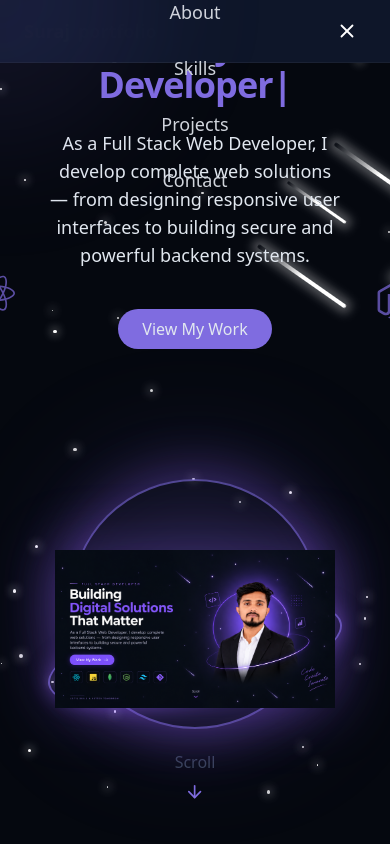
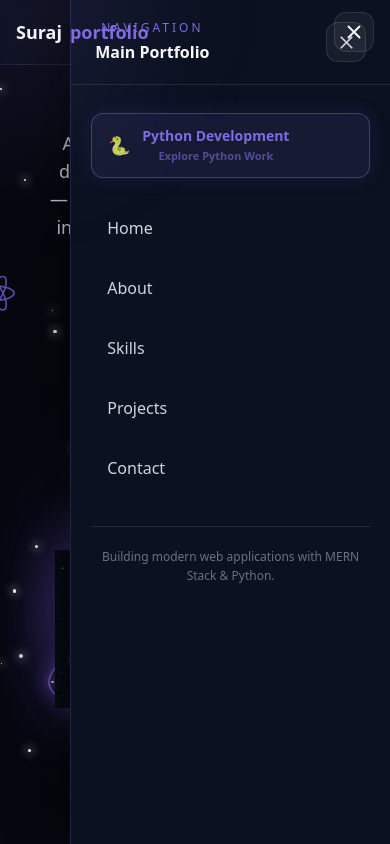
Before and after one commit to surajsinghsft/portfolio, a React (Vite) app: page / in a window 390 px wide. Both pictures are taken after a click on the button "Open Menu". Shown: the top 844 px of the page. Built offline with nearby package versions, Linux system fonts and the light colour scheme.

Commit message:
Add Python developer page and responsive navbar

```diff
--- a/src/components/Navbar.jsx
+++ b/src/components/Navbar.jsx
@@ -1,4 +1,3 @@
-
 import { cn } from "@/lib/utils";
 import { Menu, X } from "lucide-react";
 import { useEffect, useState } from "react";
@@ -13,9 +12,9 @@ const mainNavItems = [
 
 const pythonNavItems = [
   { name: "Home", href: "/python" },
+  { name: "About", href: "/#about" },
   { name: "Skills", href: "/python#python-skills" },
   { name: "Projects", href: "/python#python-projects" },
-  { name: "About", href: "/#about" },
   { name: "Contact", href: "/#contact" },
 ];
 
@@ -37,36 +36,44 @@ export const Navbar = ({ pythonPage = false }) => {
     };
   }, []);
 
-  // baaki tumhara existing return code yahan rahega...
-
   useEffect(() => {
-    const handleScroll = () => {
-      setIsScrolled(window.scrollY > 10);
-    };
-
-    window.addEventListener("scroll", handleScroll);
+    if (isMenuOpen) {
+      document.body.style.overflow = "hidden";
+    } else {
+      document.body.style.overflow = "";
+    }
 
     return () => {
-      window.removeEventListener("scroll", handleScroll);
+      document.body.style.overflow = "";
     };
-  }, []);
+  }, [isMenuOpen]);
+
+  const closeMenu = () => {
+    setIsMenuOpen(false);
+  };
 
   return (
     <nav
       className={cn(
-        "fixed top-0 left-0 w-full z-40 transition-all duration-300",
+        "fixed top-0 left-0 w-full z-[100]",
+        "transition-all duration-300",
         isScrolled
           ? "py-2 bg-[#111827]/95 backdrop-blur-md shadow-lg border-b border-white/10"
           : "py-3 bg-[#0F172A]/90 backdrop-blur-md border-b border-white/5"
       )}
     >
-      {/* Main Navbar */}
-      <div className="container mx-auto relative flex items-center justify-between px-6">
+      {/* =========================================================
+          NAVBAR HEADER
+      ========================================================== */}
 
-        {/* Logo - Left */}
+      <div className="container mx-auto px-4 sm:px-6">
+        <div className="relative flex items-center justify-between h-10 md:h-11">
+
+          {/* Logo */}
           <a
-          href="#hero"
-          className="text-lg md:text-xl font-bold flex items-center shrink-0"
+            href={pythonPage ? "/python" : "/"}
+            onClick={closeMenu}
+            className="text-lg sm:text-xl font-bold flex items-center z-[120] shrink-0"
           >
             <span className="text-white">
               Suraj
@@ -77,7 +84,10 @@ export const Navbar = ({ pythonPage = false }) => {
             </span>
           </a>
 
-        {/* Python - EXACT CENTER */}
+          {/* =====================================================
+              PYTHON - DESKTOP CENTER
+          ====================================================== */}
+
           <a
             href="/python"
             className="
@@ -90,8 +100,7 @@ export const Navbar = ({ pythonPage = false }) => {
               px-5
               py-1.5
               rounded-full
-            border
-            border-primary/50
+              border border-primary/50
               bg-primary/10
               text-primary
               text-sm
@@ -109,19 +118,23 @@ export const Navbar = ({ pythonPage = false }) => {
             <span>Python Development</span>
           </a>
 
-        {/* Desktop Navigation - Right */}
-        <div className="hidden md:flex items-center space-x-7 lg:space-x-8 ml-auto">
-          {navItems.map((item, key) => (
+          {/* =====================================================
+              DESKTOP NAVIGATION
+          ====================================================== */}
+
+          <div className="hidden md:flex items-center gap-7 ml-auto">
+            {navItems.map((item) => (
               <a
-              key={key}
+                key={item.name}
                 href={item.href}
                 className="
                   text-sm
                   text-gray-300
                   hover:text-primary
-                transition-all
+                  transition-colors
                   duration-300
                   font-medium
+                  whitespace-nowrap
                 "
               >
                 {item.name}
@@ -129,75 +142,211 @@ export const Navbar = ({ pythonPage = false }) => {
             ))}
           </div>
 
-        {/* Mobile Menu Button */}
+          {/* =====================================================
+              MOBILE MENU BUTTON
+          ====================================================== */}
+
           <button
+            type="button"
             onClick={() => setIsMenuOpen((prev) => !prev)}
-          className="md:hidden ml-auto p-2 text-white z-50"
+            className="
+              md:hidden
+              relative
+              z-[120]
+              flex
+              items-center
+              justify-center
+              w-10
+              h-10
+              rounded-xl
+              bg-white/5
+              border border-white/10
+              text-white
+              hover:bg-primary/10
+              hover:border-primary/30
+              transition-all
+              duration-300
+            "
             aria-label={isMenuOpen ? "Close Menu" : "Open Menu"}
+            aria-expanded={isMenuOpen}
           >
-          {isMenuOpen ? <X size={22} /> : <Menu size={22} />}
+            {isMenuOpen ? (
+              <X size={22} />
+            ) : (
+              <Menu size={22} />
+            )}
           </button>
+        </div>
+      </div>
 
-        {/* Mobile Menu */}
+      {/* =========================================================
+          MOBILE BACKDROP
+      ========================================================== */}
+
+      <div
+        onClick={closeMenu}
+        className={cn(
+          "fixed inset-0 z-[100] md:hidden",
+          "bg-black/50 backdrop-blur-[2px]",
+          "transition-opacity duration-300",
+          isMenuOpen
+            ? "opacity-100 visible"
+            : "opacity-0 invisible pointer-events-none"
+        )}
+      />
+
+      {/* =========================================================
+          MOBILE SIDE DRAWER
+      ========================================================== */}
+
       <div
         className={cn(
-            "fixed inset-0 bg-[#0F172A]/98 backdrop-blur-xl z-40",
-            "flex flex-col items-center justify-center",
-            "transition-all duration-300 md:hidden",
+          "fixed top-0 right-0 h-screen w-[82%] max-w-[340px] z-[110] md:hidden",
+          "bg-[#0B1120]",
+          "border-l border-primary/20",
+          "shadow-[-15px_0_45px_rgba(0,0,0,0.45)]",
+          "transition-transform duration-300 ease-out",
           isMenuOpen
-              ? "opacity-100 pointer-events-auto"
-              : "opacity-0 pointer-events-none"
+            ? "translate-x-0"
+            : "translate-x-full"
         )}
       >
-          <div className="flex flex-col items-center space-y-7 text-lg">
+        {/* Drawer Header */}
+        <div className="flex items-center justify-between px-6 py-5 border-b border-white/10">
 
-            {/* Python */}
+          <div>
+            <p className="text-xs uppercase tracking-[0.25em] text-primary">
+              Navigation
+            </p>
+
+            <p className="text-white font-semibold mt-1">
+              {pythonPage ? "Python Development" : "Main Portfolio"}
+            </p>
+          </div>
+
+          <button
+            type="button"
+            onClick={closeMenu}
+            className="
+              flex
+              items-center
+              justify-center
+              w-10
+              h-10
+              rounded-xl
+              bg-white/5
+              border border-white/10
+              text-gray-300
+              hover:text-white
+              hover:border-primary/40
+              transition-all
+              duration-300
+            "
+            aria-label="Close Menu"
+          >
+            <X size={21} />
+          </button>
+        </div>
+
+        {/* Drawer Content */}
+        <div className="flex flex-col px-5 py-7">
+
+          {/* Python Button */}
           <a
             href="/python"
+            onClick={closeMenu}
             className="
-                inline-flex
+              flex
               items-center
-                gap-2
-                px-5
-                py-2
-                rounded-full
-                border
-                border-primary/50
+              gap-3
+              px-4
+              py-3
+              rounded-xl
+              border border-primary/40
               bg-primary/10
               text-primary
               font-semibold
-                shadow-[0_0_20px_rgba(139,92,246,0.25)]
+              shadow-[0_0_20px_rgba(139,92,246,0.12)]
               hover:bg-primary/20
+              hover:border-primary/60
+              transition-all
+              duration-300
+              mb-6
+            "
+          >
+            <span className="text-lg">🐍</span>
+
+            <div>
+              <p className="text-sm">
+                Python Development
+              </p>
+
+              <p className="text-[11px] text-primary/60 mt-0.5">
+                Explore Python Work
+              </p>
+            </div>
+          </a>
+
+          {/* Navigation Links */}
+          <div className="flex flex-col gap-2">
+
+            {navItems.map((item, index) => (
+              <a
+                key={item.name}
+                href={item.href}
+                onClick={closeMenu}
+                className="
+                  group
+                  flex
+                  items-center
+                  justify-between
+                  px-4
+                  py-3.5
+                  rounded-xl
+                  text-gray-300
+                  hover:text-white
+                  hover:bg-white/5
                   transition-all
                   duration-300
                 "
-              onClick={() => setIsMenuOpen(false)}
               >
-              🐍 Python
-            </a>
+                <span className="font-medium">
+                  {item.name}
+                </span>
 
-            {/* Mobile Nav Items */}
-            {navItems.map((item, key) => (
-              <a
-                key={key}
-                href={item.href}
+                <span
                   className="
-                  text-gray-300
-                  hover:text-primary
-                  transition-colors
+                    text-primary
+                    opacity-0
+                    -translate-x-2
+                    group-hover:opacity-100
+                    group-hover:translate-x-0
+                    transition-all
                     duration-300
-                  font-medium
                   "
-                onClick={() => setIsMenuOpen(false)}
                 >
-                {item.name}
+                  →
+                </span>
               </a>
             ))}
 
           </div>
+
+          {/* Bottom Info */}
+          <div className="mt-auto pt-8">
+
+            <div className="h-px bg-white/10 mb-5" />
+
+            <p className="text-xs text-gray-500 leading-relaxed">
+              Building modern web applications with
+              MERN Stack & Python.
+            </p>
+
           </div>
-
+        </div>
       </div>
     </nav>
   );
 };
+
+export default Navbar;
--- a/src/pages/PythonPage.jsx
+++ b/src/pages/PythonPage.jsx
@@ -220,7 +220,7 @@ export const PythonPage = () => {
               transition={{ duration: 0.7 }}
             >
               <a
-  href="/"
+  href="/#hero"
   className="
     group
     inline-flex
```
Lines whose indentation alone changed are shown as unchanged.
